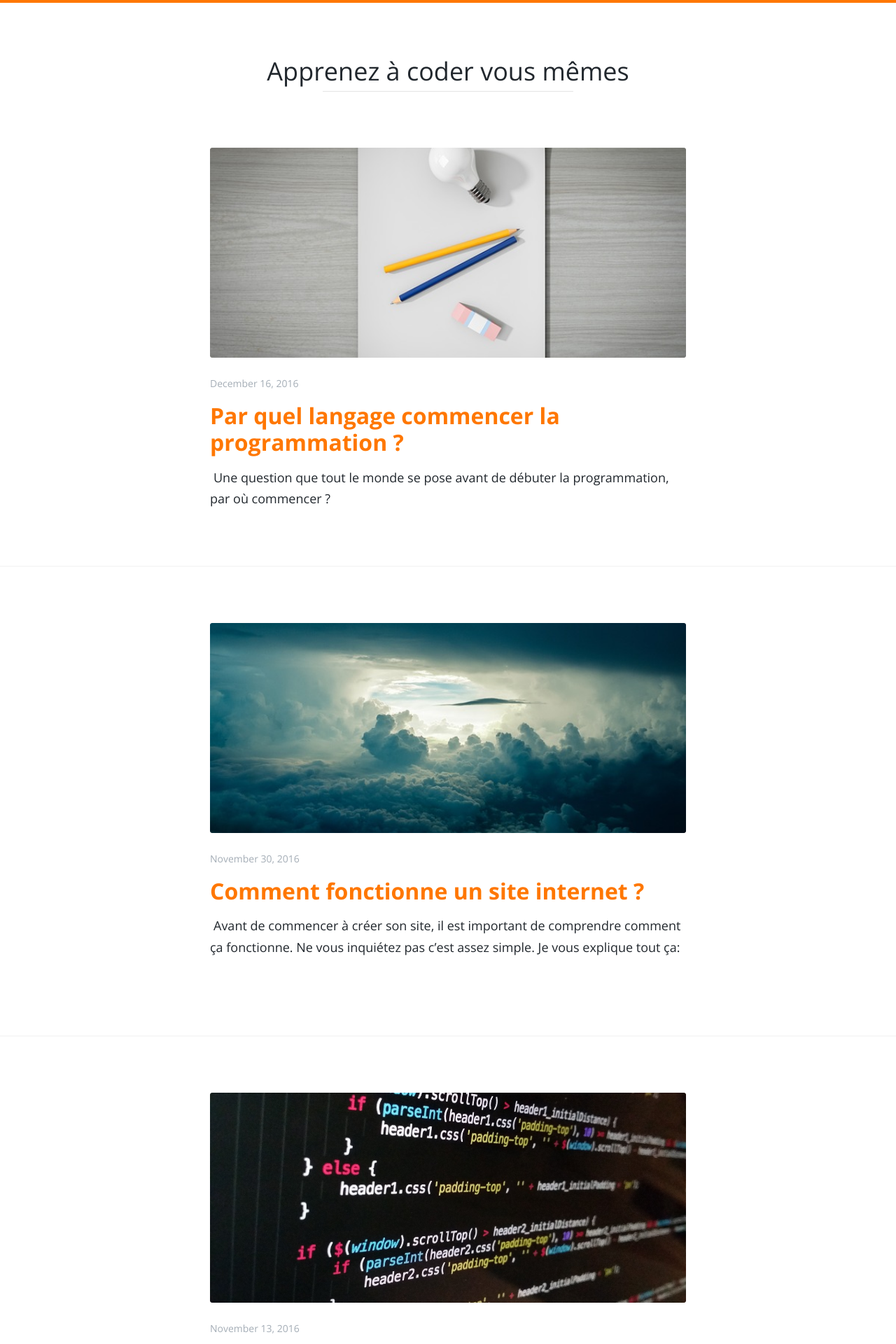
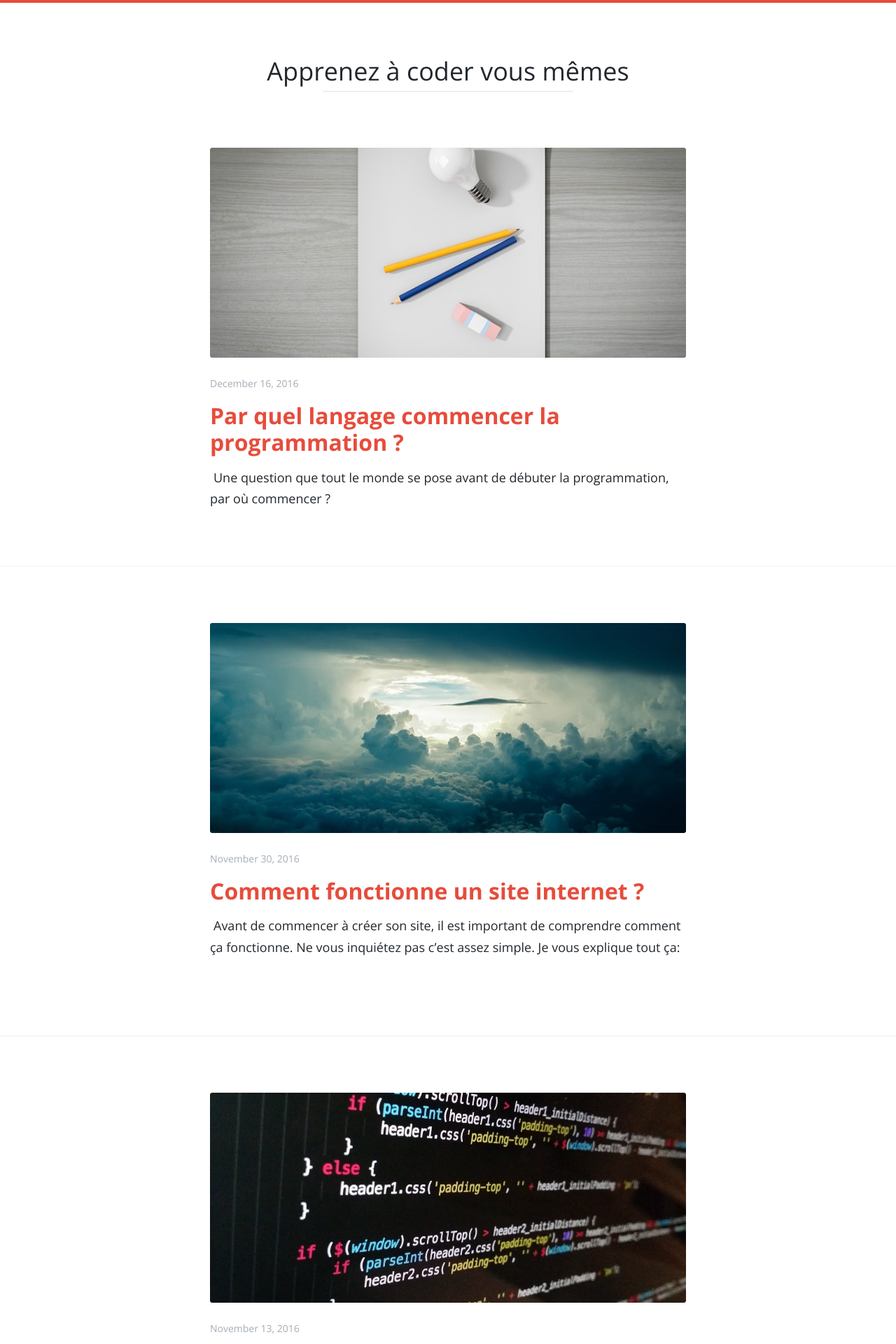
Before and after one commit to BootstrapYourCodingSkills/bootstrapyourcodingskills.github.io, a Jekyll site: the page built from index.html, in a window 1280 px wide. Shown: the top 1920 px of the page at 70% size. Built offline with Jekyll 4.4.1, drawn with Linux system fonts in a browser that asks for light colours; the list of posts is cut into pages by our own code.

Commit message:
Change color + logo
from orange & blue to red & white

```diff
--- a/_config.yml
+++ b/_config.yml
@@ -1,6 +1,6 @@
 # Site settings
 title: "Apprenez à coder vous mêmes"
-logo: s-logo-a.png
+logo: s-logo.png
 email: erwan@bootstrapyourcodingskills.com
 description: "Le but de ce blog est de transmettre l'apprentissage de la programmation informatique à tout ceux qui en ont un besoin professionnel."
 url: "" # the base hostname & protocol for your site
--- a/css/screen.css
+++ b/css/screen.css
@@ -1,12 +1,12 @@
 /* Link colour */
 a {
-  color: #ff7700;
+  color: #e74c3c;
 }
 
 /* Border at the top of the page */
 body>header,
 body.noimage {
-  border-color: #ff7700;
+  border-color: #e74c3c;
 }
 
 html, body, div, span, applet, object, iframe, h1, h2, h3, h4, h5, h6, p, blockquote, pre, a, abbr, acronym, address, big, cite, code, del, dfn, em, img, ins, kbd, q, s, samp, small, strike, strong, sub, sup, tt, var, b, u, i, center, dl, dt, dd, ol, ul, li, fieldset, form, label, legend, table, caption, tbody, tfoot, thead, tr, th, td, article, aside, canvas, details, embed, figure, figcaption, footer, header, hgroup, menu, nav, output, ruby, section, summary, time, mark, audio, video {
@@ -102,7 +102,7 @@ body.serif article>menu #btn_comment span {
     color: #b168cd
 }
 .highlight .l {
-    color: #ff7700
+    color: #e74c3c
 }
 .highlight .n {
     color: #21272d
@@ -171,7 +171,7 @@ body.serif article>menu #btn_comment span {
     color: #46ad55
 }
 .highlight .m {
-    color: #ff7700
+    color: #e74c3c
 }
 .highlight .s {
     color: #46ad55
@@ -186,7 +186,7 @@ body.serif article>menu #btn_comment span {
     color: #deb328
 }
 .highlight .no {
-    color: #ff7700
+    color: #e74c3c
 }
 .highlight .nd {
     color: #51bac8
@@ -225,16 +225,16 @@ body.serif article>menu #btn_comment span {
     color: #4d4d4c
 }
 .highlight .mf {
-    color: #ff7700
+    color: #e74c3c
 }
 .highlight .mh {
-    color: #ff7700
+    color: #e74c3c
 }
 .highlight .mi {
-    color: #ff7700
+    color: #e74c3c
 }
 .highlight .mo {
-    color: #ff7700
+    color: #e74c3c
 }
 .highlight .sb {
     color: #46ad55
@@ -249,13 +249,13 @@ body.serif article>menu #btn_comment span {
     color: #46ad55
 }
 .highlight .se {
-    color: #ff7700
+    color: #e74c3c
 }
 .highlight .sh {
     color: #46ad55
 }
 .highlight .si {
-    color: #ff7700
+    color: #e74c3c
 }
 .highlight .sx {
     color: #46ad55
@@ -282,7 +282,7 @@ body.serif article>menu #btn_comment span {
     color: #c82829
 }
 .highlight .il {
-    color: #ff7700
+    color: #e74c3c
 }
 html, body {
     height: 100%;
```
Also changed, not shown: assets/images/logo.png (deleted), assets/images/s-logo-a.png (deleted), assets/images/s-logo.png (added).
